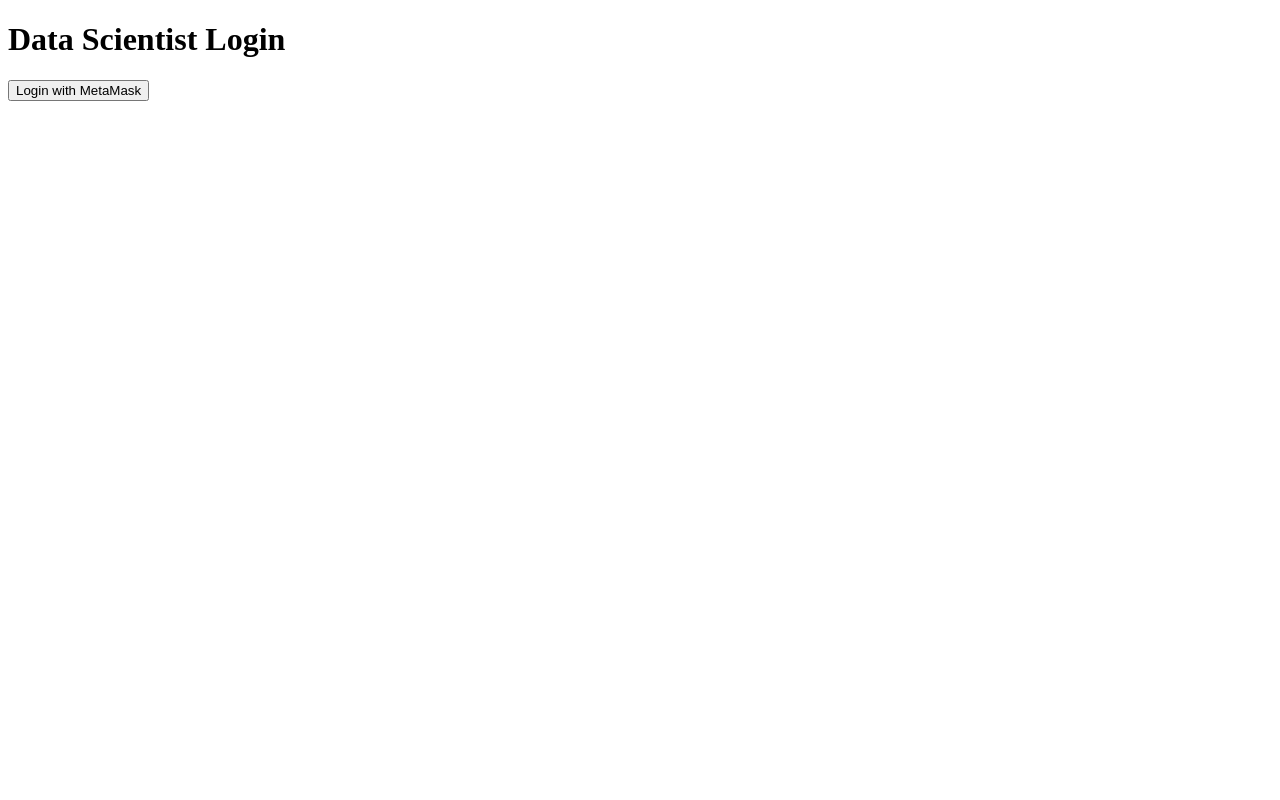
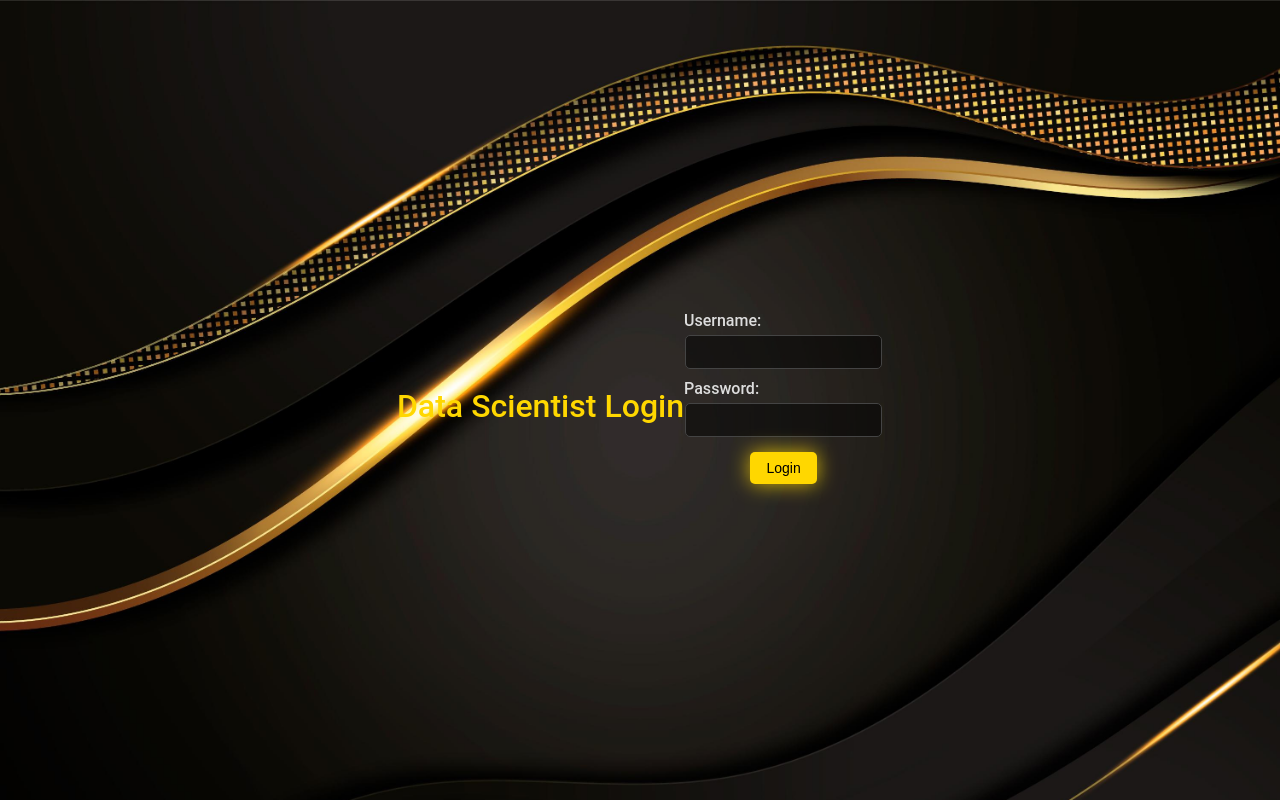
Before and after one commit to Sriganesh-k/solidity_Application, a website: page views/login.html in a window 1280 px wide. Drawn offline with Linux system fonts and the light colour scheme.

Commit message:
Added my project code

```diff
--- a/server.js
+++ b/server.js
@@ -103,10 +103,9 @@
     const { username, password } = req.body;
 
     if (username === process.env.USERNAME && password === process.env.PASSWORD) {
-        req.session.isAuthenticated = true;
-        res.redirect('/anonymized-data');
+        res.json({ success: true });
     } else {
-        res.status(401).send('Invalid username or password');
+        res.json({ success: false });
     }
 });
 
--- a/views/login.html
+++ b/views/login.html
@@ -5,16 +5,32 @@
     <meta name="viewport" content="width=device-width, initial-scale=1.0">
     <title>Data Scientist Login with Blockchain</title>
     <script src="https://cdn.jsdelivr.net/gh/ethereum/web3.js/dist/web3.min.js"></script>
+    <link rel="stylesheet" href="styles.css">
 </head>
 <body>
     <h1>Data Scientist Login</h1>
-    <button id="loginButton" onclick="loginWithMetaMask()">Login with MetaMask</button>
+
+    <form id="loginForm" onsubmit="handleLogin(event)">
+        <div class="form-group">
+            <label for="username">Username:</label>
+            <input type="text" id="username" name="username" required>
+        </div>
+        <div class="form-group">
+            <label for="password">Password:</label>
+            <input type="password" id="password" name="password" required>
+        </div>
+        <div class="form-buttons">
+            <button type="submit">Login</button>
+        </div>
+    </form>
+
     <p id="loginStatus"></p>
     <p id="timestamp"></p>
 
     <script>
         const contractAddress = '0x38A85F78E0C20f7FBF3AaBf1a3e51DC0f5ceedae'; // Replace with your deployed contract address
         const contractABI = [
+            // Contract ABI as per your code
             {
                 "anonymous": false,
                 "inputs": [
@@ -65,6 +81,34 @@
             contract = new web3.eth.Contract(contractABI, contractAddress);
         } else {
             alert("MetaMask is not installed. Please install it to use this feature.");
+        }
+
+        // Function to handle login form submission
+        async function handleLogin(event) {
+            event.preventDefault();
+
+            const username = document.getElementById('username').value;
+            const password = document.getElementById('password').value;
+
+            // Send login request to the server
+            const response = await fetch('/login', {
+                method: 'POST',
+                headers: {
+                    'Content-Type': 'application/json',
+                },
+                body: JSON.stringify({ username, password }),
+            });
+
+            const result = await response.json();
+
+            if (result.success) {
+                document.getElementById('loginStatus').innerText = "Username and password are correct. Now authenticate with MetaMask.";
+
+                // Call MetaMask login function if credentials are correct
+                loginWithMetaMask();
+            } else {
+                document.getElementById('loginStatus').innerText = "Invalid username or password.";
+            }
         }
 
         // Function to login with MetaMask and record login on the blockchain
```
Also changed, not shown: 2 other files. Lines whose indentation alone changed are shown as unchanged.
